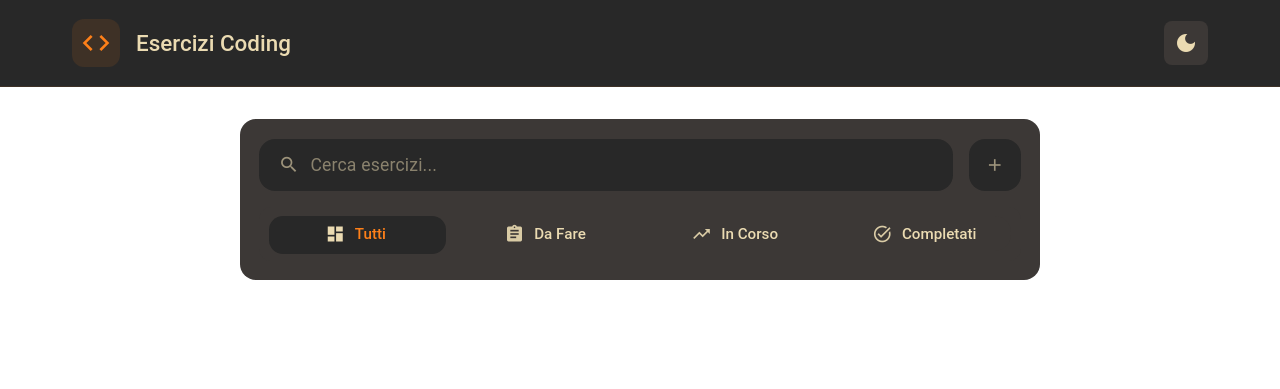
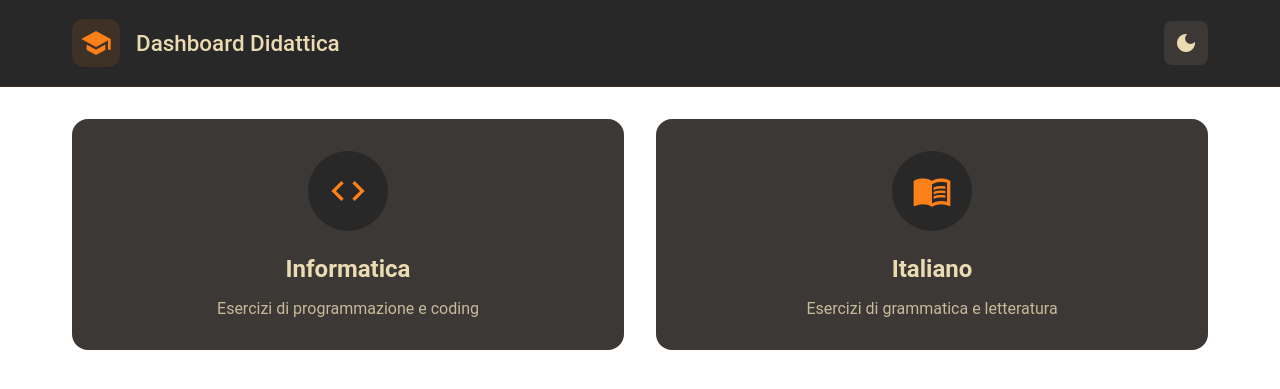
Before and after one commit to MrJoelao/SchoolExercises, a PHP site: page /Dashboard.html in a window 1280 px wide. Shown: the top 389 px of the page. Run offline with PHP 8.4, Linux system fonts and the light colour scheme.

Commit message:
Refactor Dashboard CSS and HTML files

```diff
--- a/Dashboard/Dashboard.css
+++ b/Dashboard/Dashboard.css
@@ -1733,3 +1733,149 @@ body {
 .exercise-card .action-btn {
     cursor: pointer;
 }
+
+/* Grid per la selezione delle materie */
+.subject-grid {
+    display: grid;
+    grid-template-columns: repeat(auto-fit, minmax(300px, 1fr));
+    gap: 2rem;
+    padding: 2rem;
+    max-width: 1200px;
+    margin: 0 auto;
+}
+
+.subject-card {
+    background: var(--background-alt);
+    border-radius: var(--radius-lg);
+    padding: 2rem;
+    text-align: center;
+    cursor: pointer;
+    transition: all 0.3s ease;
+}
+
+.subject-card:hover {
+    transform: translateY(-5px);
+    background: var(--background-hover);
+}
+
+.subject-icon {
+    background: var(--background);
+    width: 80px;
+    height: 80px;
+    border-radius: 50%;
+    display: flex;
+    align-items: center;
+    justify-content: center;
+    margin: 0 auto 1.5rem;
+}
+
+.subject-icon .material-icons {
+    font-size: 2.5rem;
+    color: var(--primary);
+}
+
+.subject-card h2 {
+    font-size: 1.5rem;
+    margin-bottom: 1rem;
+    color: var(--foreground);
+}
+
+.subject-card p {
+    color: var(--foreground);
+    opacity: 0.8;
+}
+
+/* Header delle sezioni */
+.section-header {
+    display: flex;
+    align-items: center;
+    gap: 1rem;
+    padding: 1rem 2rem;
+    background: var(--background);
+}
+
+.back-button {
+    display: flex;
+    align-items: center;
+    gap: 0.5rem;
+    padding: 0.8rem 1.2rem;
+    border: none;
+    border-radius: var(--radius-md);
+    background: var(--background-alt);
+    color: var(--foreground);
+    cursor: pointer;
+    transition: all 0.2s ease;
+}
+
+.back-button:hover {
+    background: var(--background-hover);
+}
+
+.section-header h1 {
+    font-size: 1.5rem;
+    color: var(--foreground);
+}
+
+/* Coming Soon section */
+.coming-soon {
+    text-align: center;
+    padding: 4rem 2rem;
+    color: var(--foreground);
+}
+
+.coming-soon .material-icons {
+    font-size: 4rem;
+    color: var(--primary);
+    margin-bottom: 1rem;
+}
+
+.coming-soon h2 {
+    font-size: 1.8rem;
+    margin-bottom: 1rem;
+}
+
+.coming-soon p {
+    opacity: 0.8;
+}
+
+/* Responsive adjustments */
+@media (max-width: 768px) {
+    .subject-grid {
+        padding: 1rem;
+        gap: 1rem;
+    }
+
+    .section-header {
+        padding: 1rem;
+        flex-direction: column;
+        align-items: flex-start;
+    }
+}
+
+/* Stili per la navigazione */
+.back-nav-button {
+    background: none;
+    border: none;
+    color: var(--foreground);
+    cursor: pointer;
+    padding: 0.5rem;
+    margin-right: 0.5rem;
+    border-radius: var(--radius-sm);
+    display: flex;
+    align-items: center;
+    transition: background-color 0.2s ease;
+}
+
+.back-nav-button:hover {
+    background: var(--background-hover);
+}
+
+.section-logo {
+    display: flex;
+    align-items: center;
+}
+
+/* Rimuovi questi stili dalla section-header dato che non servono più */
+.section-header {
+    display: none;
+}
--- a/Dashboard/Dashboard.html
+++ b/Dashboard/Dashboard.html
@@ -4,17 +4,34 @@
     <meta charset="UTF-8">
     <meta name="viewport" content="width=device-width, initial-scale=1.0">
     <title>Dashboard Esercizi</title>
-    <link rel="stylesheet" href="/unified-style.css">
-    <link rel="stylesheet" href="/Dashboard/Dashboard.css">
+    <link rel="stylesheet" href="../unified-style.css">
+    <link rel="stylesheet" href="Dashboard.css">
     <link href="https://fonts.googleapis.com/icon?family=Material+Icons" rel="stylesheet">
 </head>
 <body>
     <nav class="top-nav">
         <div class="nav-content">
-            <div class="logo">
+            <div class="logo main-logo">
+                <span class="material-icons">school</span>
+                <span>Dashboard Didattica</span>
+            </div>
+
+            <div class="logo section-logo coding-logo" style="display: none;">
+                <button class="back-nav-button" onclick="showSection('subject-selection')">
+                    <span class="material-icons">arrow_back</span>
+                </button>
                 <span class="material-icons">code</span>
-                <span>Esercizi Coding</span>
+                <span>Informatica</span>
             </div>
+
+            <div class="logo section-logo italian-logo" style="display: none;">
+                <button class="back-nav-button" onclick="showSection('subject-selection')">
+                    <span class="material-icons">arrow_back</span>
+                </button>
+                <span class="material-icons">menu_book</span>
+                <span>Italiano</span>
+            </div>
+
             <div class="nav-controls">
                 <button id="themeToggle" class="theme-toggle" aria-label="Cambia tema">
                     <span class="material-icons">dark_mode</span>
@@ -24,6 +41,35 @@
     </nav>
 
     <main class="container">
+        <!-- Sezione principale visibile solo nella home -->
+        <section id="subject-selection" class="subject-grid">
+            <div class="subject-card" onclick="showSection('coding-exercises')">
+                <div class="subject-icon">
+                    <span class="material-icons">code</span>
+                </div>
+                <h2>Informatica</h2>
+                <p>Esercizi di programmazione e coding</p>
+            </div>
+
+            <div class="subject-card" onclick="showSection('italian-exercises')">
+                <div class="subject-icon">
+                    <span class="material-icons">menu_book</span>
+                </div>
+                <h2>Italiano</h2>
+                <p>Esercizi di grammatica e letteratura</p>
+            </div>
+        </section>
+
+        <!-- Sezione esercizi di coding (inizialmente nascosta) -->
+        <section id="coding-exercises" class="exercise-section" style="display: none;">
+            <div class="section-header">
+                <button class="back-button" onclick="showSection('subject-selection')">
+                    <span class="material-icons">arrow_back</span>
+                    Torna alla Dashboard
+                </button>
+                <h1>Esercizi di Informatica</h1>
+            </div>
+
             <div class="search-bar">
                 <div class="search-input-container">
                     <span class="material-icons">search</span>
@@ -55,6 +101,24 @@
 
             <section class="exercise-grid">
                 <!-- Gli esercizi verranno inseriti dinamicamente via JavaScript -->
+            </section>
+        </section>
+
+        <!-- Sezione esercizi di italiano (inizialmente nascosta) -->
+        <section id="italian-exercises" class="exercise-section" style="display: none;">
+            <div class="section-header">
+                <button class="back-button" onclick="showSection('subject-selection')">
+                    <span class="material-icons">arrow_back</span>
+                    Torna alla Dashboard
+                </button>
+                <h1>Esercizi di Italiano</h1>
+            </div>
+
+            <div class="coming-soon">
+                <span class="material-icons">hourglass_empty</span>
+                <h2>Contenuti in arrivo</h2>
+                <p>Questa sezione è in fase di sviluppo</p>
+            </div>
         </section>
     </main>
 
--- a/Dashboard/Dashboard.js
+++ b/Dashboard/Dashboard.js
@@ -742,10 +742,37 @@ class ExerciseManager {
     }
 }
 
+function showSection(sectionId) {
+    // Nascondi tutte le sezioni
+    document.querySelectorAll('.subject-grid, .exercise-section').forEach(section => {
+        section.style.display = 'none';
+    });
+
+    // Nascondi tutti i loghi
+    document.querySelector('.main-logo').style.display = 'none';
+    document.querySelectorAll('.section-logo').forEach(logo => {
+        logo.style.display = 'none';
+    });
+
+    // Mostra la sezione richiesta
+    document.getElementById(sectionId).style.display =
+        sectionId === 'subject-selection' ? 'grid' : 'block';
+
+    // Mostra il logo appropriato
+    if (sectionId === 'subject-selection') {
+        document.querySelector('.main-logo').style.display = 'flex';
+    } else if (sectionId === 'coding-exercises') {
+        document.querySelector('.coding-logo').style.display = 'flex';
+    } else if (sectionId === 'italian-exercises') {
+        document.querySelector('.italian-logo').style.display = 'flex';
+    }
+}
+
 // Modifica l'inizializzazione per rendere exerciseManager globale
 let exerciseManager; // Dichiarazione globale
 
 document.addEventListener('DOMContentLoaded', () => {
+    showSection('subject-selection'); // Mostra la home all'avvio
     new ThemeManager();
-    exerciseManager = new ExerciseManager(); // Assegnazione all'istanza globale
+    exerciseManager = new ExerciseManager();
 });
```
Lines whose indentation alone changed are shown as unchanged.
